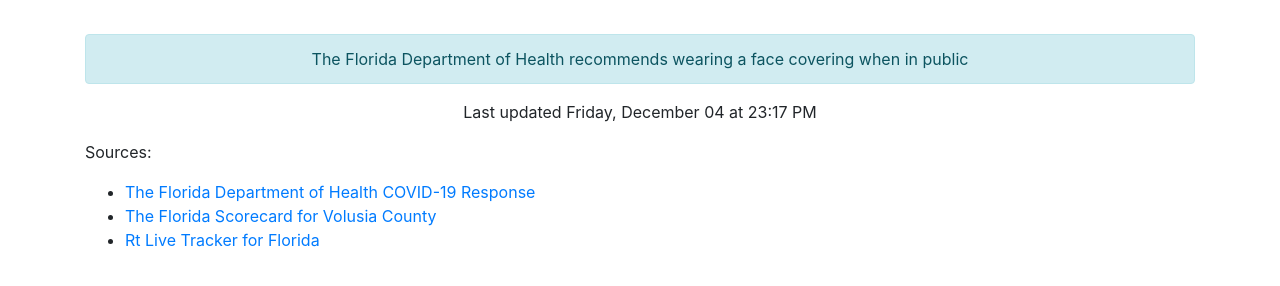
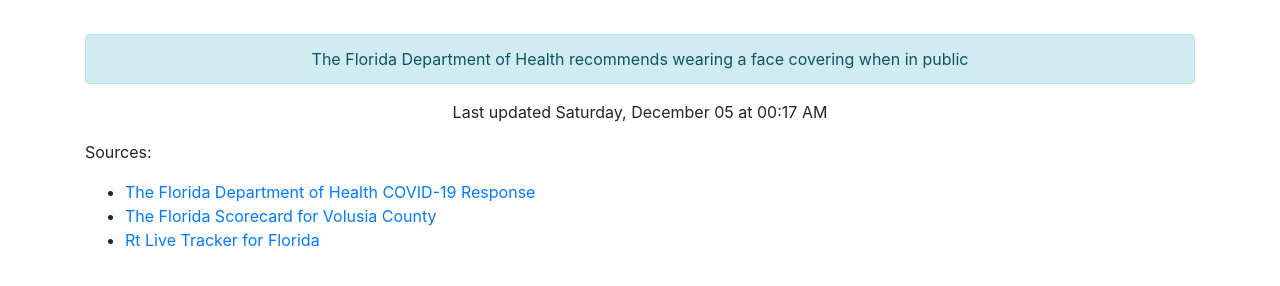
Before and after one commit to thinkjson/timeforchurch, a Jekyll site: the page built from index.md, in a window 1280 px wide. Shown: the part 586-872 px from the top of the page. Built offline with Jekyll 4.4.1, drawn with Linux system fonts in a browser that asks for light colours; our own code applies the rules of GitHub Pages for plain Markdown files.

Commit message:
Updating data

```diff
--- a/_includes/data.html
+++ b/_includes/data.html
@@ -10,4 +10,4 @@
     <div class="outcome text-success">YES</div>
     <div class="alert alert-info" role="alert">The Florida Department of Health recommends wearing a face covering when in public</div>
 
-    <p>Last updated Friday, December 04 at 23:17 PM</p>
+    <p>Last updated Saturday, December 05 at 00:17 AM</p>
```
